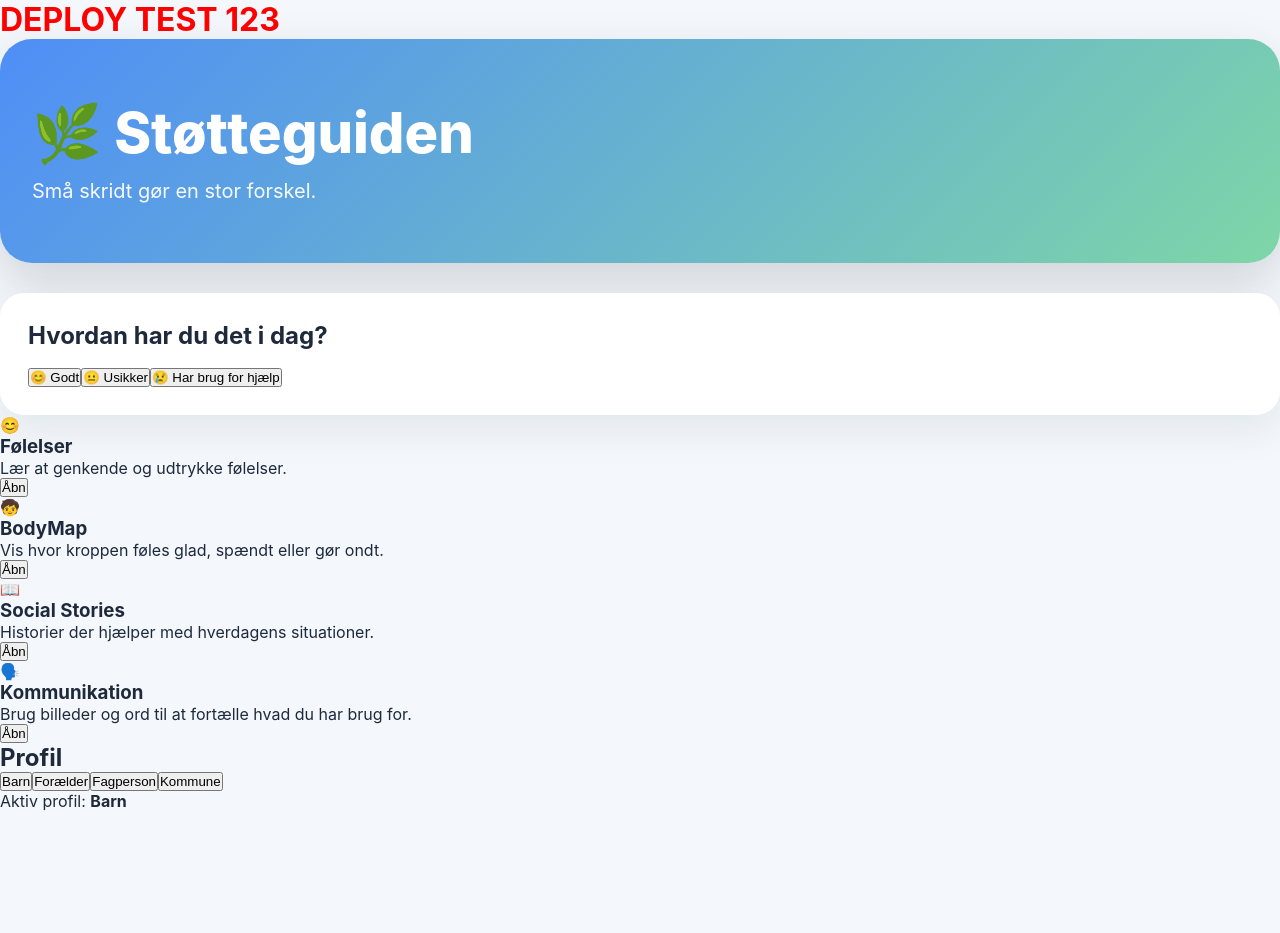
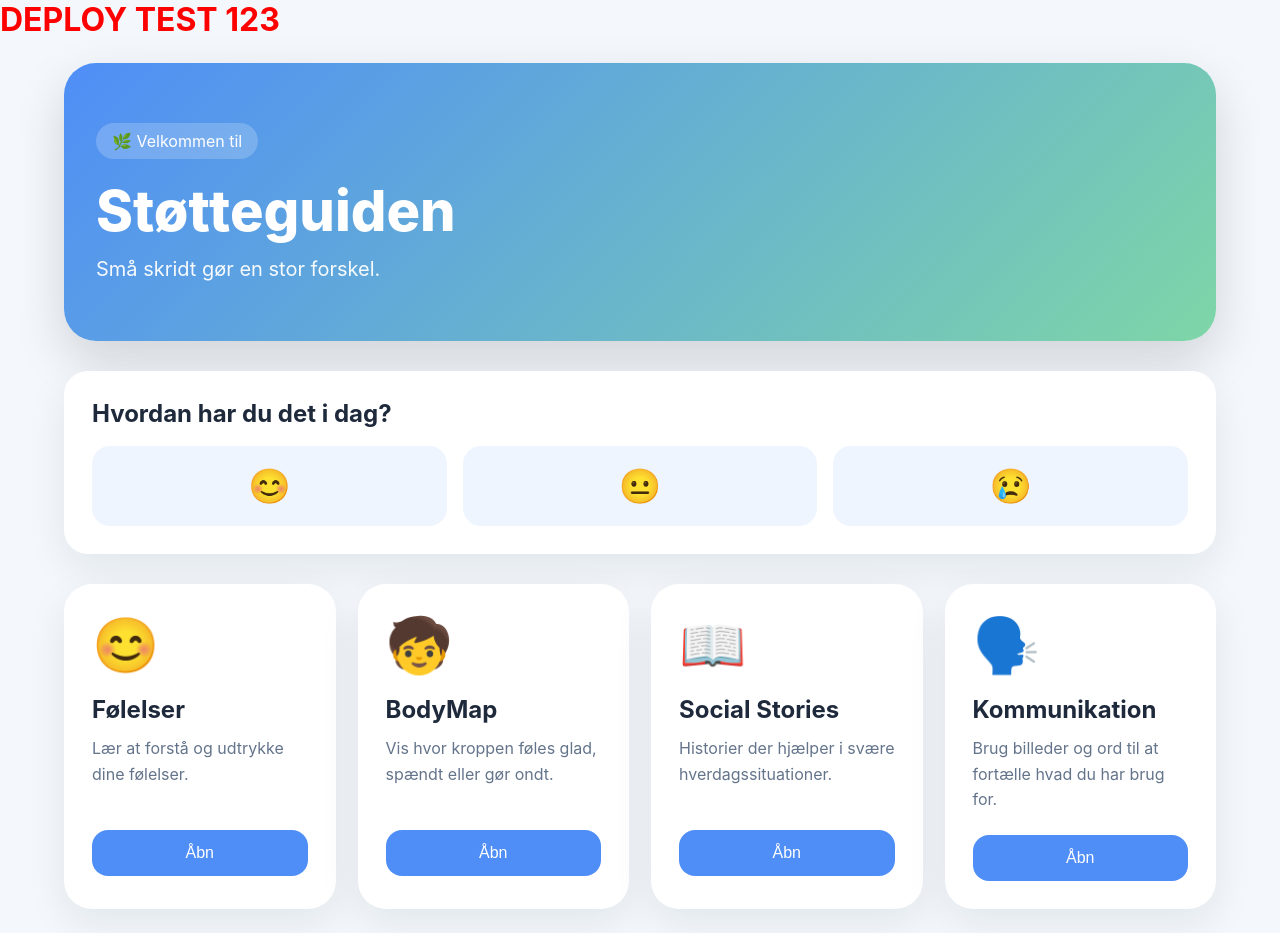
Before and after one commit to talhaahussein-design/St-tteguide, a React (Vite) app: page / in a window 1280 px wide. Before the commit the page ends 839 px from the top, so only its background shows below. Built offline with nearby package versions, Linux system fonts and the light colour scheme.

Commit message:
Refactor App component to render Home page

```diff
--- a/src/App.jsx
+++ b/src/App.jsx
@@ -1,88 +1,6 @@
-import { useState } from "react";
+import Home from "./pages/Home";
 import "./index.css";
 
 export default function App() {
-  const [role, setRole] = useState("Barn");
-
-  const cards = [
-    {
-      emoji: "😊",
-      title: "Følelser",
-      text: "Lær at genkende og udtrykke følelser."
-    },
-    {
-      emoji: "🧒",
-      title: "BodyMap",
-      text: "Vis hvor kroppen føles glad, spændt eller gør ondt."
-    },
-    {
-      emoji: "📖",
-      title: "Social Stories",
-      text: "Historier der hjælper med hverdagens situationer."
-    },
-    {
-      emoji: "🗣️",
-      title: "Kommunikation",
-      text: "Brug billeder og ord til at fortælle hvad du har brug for."
-    }
-  ];
-
-  return (
-    <div className="app">
-
-      <header className="hero">
-        <h1>🌿 Støtteguiden</h1>
-        <p>Små skridt gør en stor forskel.</p>
-      </header>
-
-      <section className="checkin">
-        <h2>Hvordan har du det i dag?</h2>
-
-        <div className="moods">
-          <button>😊 Godt</button>
-          <button>😐 Usikker</button>
-          <button>😢 Har brug for hjælp</button>
-        </div>
-      </section>
-
-      <section className="grid">
-
-        {cards.map((card) => (
-          <div className="card" key={card.title}>
-            <div className="emoji">{card.emoji}</div>
-
-            <h3>{card.title}</h3>
-
-            <p>{card.text}</p>
-
-            <button>Åbn</button>
-          </div>
-        ))}
-
-      </section>
-
-      <section className="roles">
-
-        <h2>Profil</h2>
-
-        <div className="roleButtons">
-
-          {["Barn", "Forælder", "Fagperson", "Kommune"].map((r) => (
-            <button
-              key={r}
-              className={role === r ? "active" : ""}
-              onClick={() => setRole(r)}
-            >
-              {r}
-            </button>
-          ))}
-
-        </div>
-
-        <p>Aktiv profil: <strong>{role}</strong></p>
-
-      </section>
-
-    </div>
-  );
+  return <Home />;
 }
```
